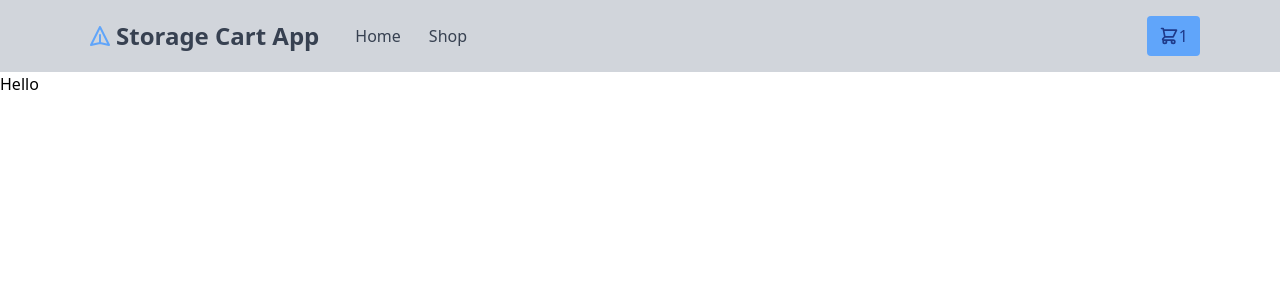
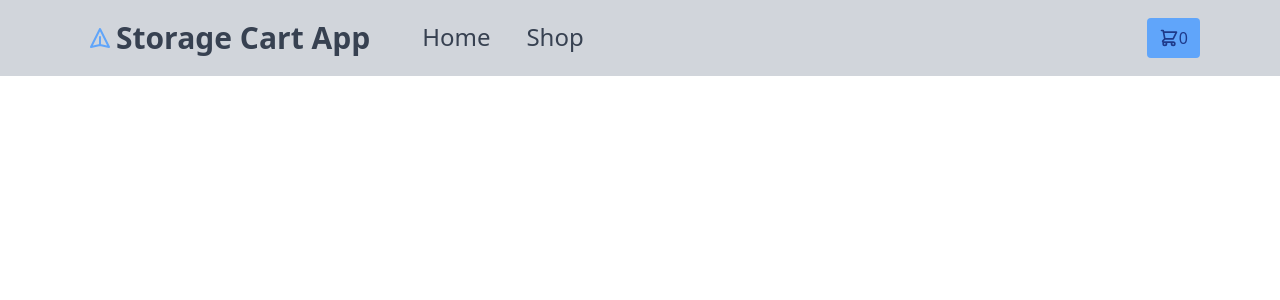
Before and after one commit to Red4lpha/Shopping-Cart-Project, a React (Create React App) app: page /cart in a window 1280 px wide. Shown: the top 300 px of the page. Built offline with nearby package versions, Linux system fonts and the light colour scheme.

Commit message:
more components set up

```diff
--- a/src/App.js
+++ b/src/App.js
@@ -1,3 +1,4 @@
+import { useState } from "react";
 import { BrowserRouter, Route } from "react-router-dom";
 import Home from "./components/Home";
 import Shop from "./components/Shop";
@@ -5,13 +6,16 @@ import Shop from "./components/Shop";
 const { default: Navbar } = require("./components/Navbar");
 
 function App() {
+  const [items, setItems] = useState([]);
+  const [cartCount, setCartCount] = useState(0);
+  const [cartItems, setCartItems] = useState([]);
+
   return (
     <BrowserRouter>
     <div className="container">
-      <Navbar />
+      <Navbar cartCount={cartCount}/>
       <Route exact path='/' component={Home} />
       <Route path='/shop' component={Shop} />
-      Hello
     </div>
     </BrowserRouter>
   );
--- /dev/null
+++ b/src/components/Card.js
@@ -0,0 +1,11 @@
+import React from 'react'
+
+const Card = () => {
+    return (
+        <div>
+
+        </div>
+    )
+}
+
+export default Card
--- /dev/null
+++ b/src/components/Cart.js
@@ -0,0 +1,11 @@
+import React from 'react'
+
+const Cart = () => {
+    return (
+        <div>
+
+        </div>
+    )
+}
+
+export default Cart
--- a/src/components/Navbar.js
+++ b/src/components/Navbar.js
@@ -1,7 +1,7 @@
 import React, { Fragment } from 'react'
 import { Link, NavLink } from 'react-router-dom'
 
-const Navbar = () => {
+const Navbar = ({cartCount}) => {
     return (
         <Fragment>
             <nav className="bg-gray-300">
@@ -13,14 +13,14 @@ const Navbar = () => {
                         <svg className="h-6 w-6 mr-1 text-blue-400" xmlns="http://www.w3.org/2000/svg" fill="none" viewBox="0 0 24 24" stroke="currentColor">
                         <path strokeLinecap="round" strokeLinejoin="round" stroke-width={2} d="M12 19l9 2-9-18-9 18 9-2zm0 0v-8" />
                         </svg>
-                        <span className="font-bold text-2xl">Storage Cart App</span>
+                        <span className="font-bold text-3xl">Storage Cart App</span>
                     </Link>
                     </div>
 
                 {/*  <!-- primary nav --> */}
-                    <div className="hidden md:flex items-center space-x-1">
-                    <NavLink to='/' className="py-5 px-3 text-gray-700 hover:text-gray-900">Home</NavLink>
-                    <NavLink to="/shop" className="py-5 px-3 text-gray-700 hover:text-gray-900">Shop</NavLink>
+                    <div className="hidden md:flex items-center space-x-1 text-2xl mx-2">
+                    <NavLink to='/' className="mx-6 border-gray-300 py-1 px-1 text-gray-700 hover:text-gray-900 border-b-2 hover:border-blue-600">Home</NavLink>
+                    <NavLink to="/shop" className="mx-6 border-gray-300  py-1 px-1 text-gray-700 hover:text-gray-900 border-b-2 hover:border-blue-600">Shop</NavLink>
                     </div>
                 </div>
 
@@ -30,7 +30,7 @@ const Navbar = () => {
                         <svg className="h-5 w-5" xmlns="http://www.w3.org/2000/svg" fill="none" viewBox="0 0 24 24" stroke="currentColor">
                         <path strokeLinecap="round" strokeLinejoin="round" strokeWidth={2} d="M3 3h2l.4 2M7 13h10l4-8H5.4M7 13L5.4 5M7 13l-2.293 2.293c-.63.63-.184 1.707.707 1.707H17m0 0a2 2 0 100 4 2 2 0 000-4zm-8 2a2 2 0 11-4 0 2 2 0 014 0z" />
                         </svg>
-                        <span>1</span>
+                        <span>{cartCount}</span>
                     </a>
                 </div>
 
```
